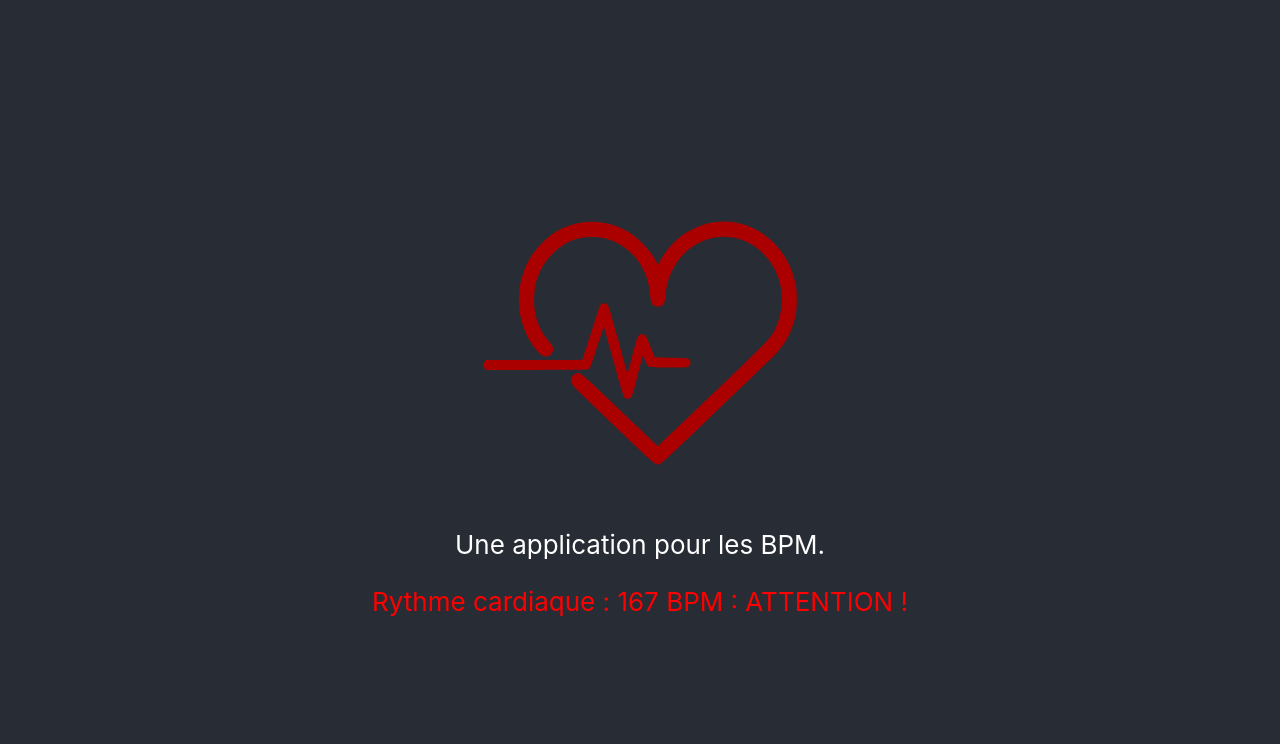
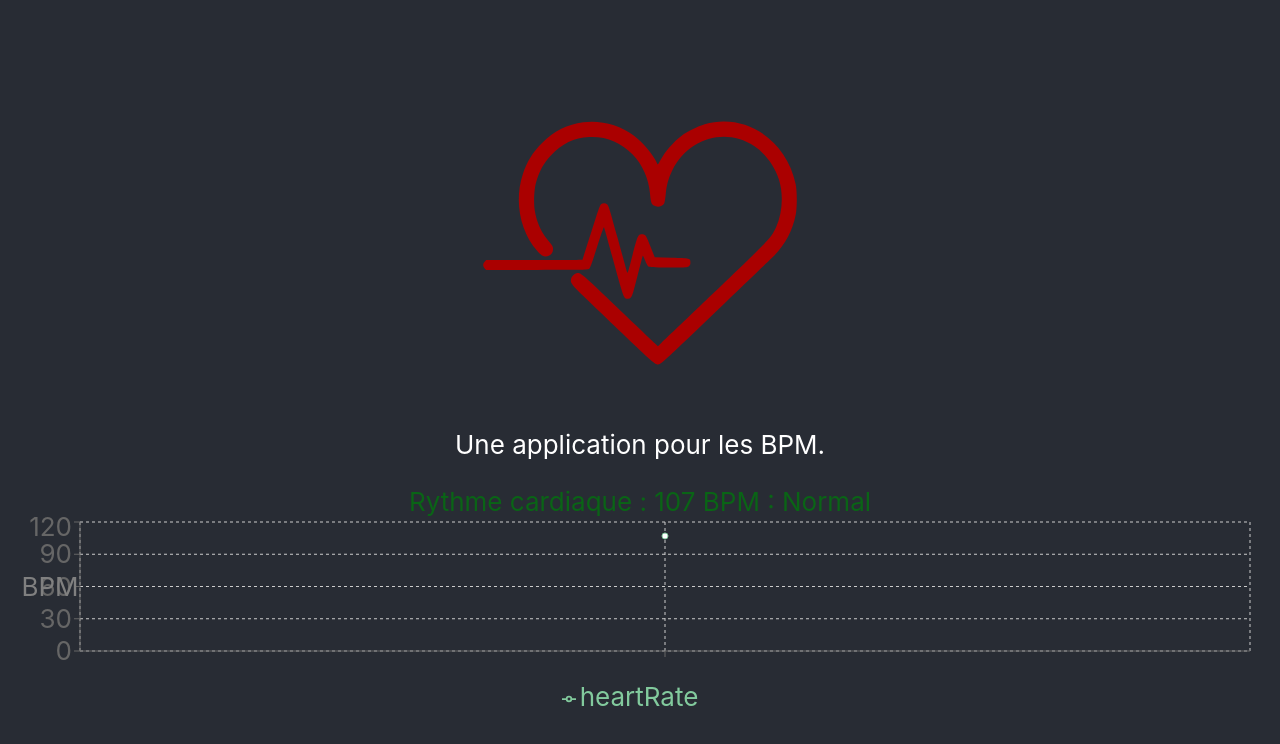
Before and after one commit to HenryCamille/TP3_IOT, a React (Create React App) app: page / in a window 1280 px wide. Shown: the top 744 px of the page. Built offline with nearby package versions, Linux system fonts and the light colour scheme.

Commit message:
Ajout du graphique et slice

```diff
--- a/package.json
+++ b/package.json
@@ -9,6 +9,7 @@
     "react": "^17.0.2",
     "react-dom": "^17.0.2",
     "react-scripts": "4.0.3",
+    "recharts": "^2.1.6",
     "web-vitals": "^1.1.2"
   },
   "scripts": {
--- a/src/App.css
+++ b/src/App.css
@@ -9,6 +9,10 @@
 
 .danger{
   color: red;
+}
+
+.ok{
+  color: rgb(10, 100, 22);
 }
 
 .App-header {
--- a/src/App.js
+++ b/src/App.js
@@ -2,20 +2,26 @@ import { useEffect, useState } from "react";
 import logo from "./logo.svg";
 import "./App.css";
 import InstantHeartRate from "./Composants/InstHeartRate";
+import Graphic from "./Composants/Graphic";
 
 function App() {
-  const [measurements, setMeasurements] = useState([50]);
+  const [measurements, setMeasurements] = useState([]);
   useEffect(() =>{
     setInterval(()=>{
+      const measurement = {
+        timestamp: new Date().getTime(),
+        heartRate: Math.floor(Math.random() * (200 - 40) + 40)
+      };
+      setMeasurements((prev) => [...prev.slice(1).slice(-40), measurement]);
+    }, 5000);
+  },[])
 
-      setMeasurements((prev) => {
-     return [...prev, Math.floor(Math.random() * (200 - 40) + 40)]
-      });
-    }, 5000);
-  }, [])
+  let measurement = null;
+  if (measurements.length>0){
+     measurement = measurements [ measurements.length - 1];
+  }
 
-  const measurement = measurements [ measurements.length - 1];
-  console.log(measurement);
+  console.log(measurements)
 
   return (
     <div className="App">
@@ -23,6 +29,7 @@ function App() {
         <img src={logo} className="App-logo" alt="logo" />
         <p>Une application pour les BPM.</p>
         <InstantHeartRate data ={measurement}/>
+        <Graphic data = {measurements} />
       </header>
     </div>
   );
--- /dev/null
+++ b/src/Composants/Graphic.js
@@ -0,0 +1,34 @@
+import React, { PureComponent } from 'react';
+import { LineChart, Line, XAxis, YAxis, CartesianGrid, Tooltip, Legend, ResponsiveContainer } from 'recharts';
+
+
+function Graphic (props) {
+
+  const {data} = props;
+
+    return (
+      <ResponsiveContainer width="100%" height={200}>
+        <LineChart
+          width={500}
+          height={300}
+          data={data}
+          margin={{
+            top: 5,
+            right: 30,
+            left: 20,
+            bottom: 5,
+          }}
+        >
+          <CartesianGrid strokeDasharray="3 3" />
+          <XAxis dataKey="timeStamp" />
+          <YAxis label="BPM"/>
+          <Tooltip />
+          <Legend />
+          <Line dataKey="heartRate" stroke="#82ca9d" />
+        </LineChart>
+      </ResponsiveContainer>
+    );
+  }
+
+
+export default Graphic
--- a/src/Composants/InstHeartRate.js
+++ b/src/Composants/InstHeartRate.js
@@ -1,29 +1,33 @@
-
-
 
 function InstantHeartRate(props) {
 
     var {data} = props; //Met les valeurs de l'App.js dans le composant.
-    console.log(data);
 
-    var classe = "color";
 
-    if (data > 120){
+    var classe = "ok";
+
+
+if (!data){
+    return <div> no data </div>
+}
+    let text = data.heartRate + " BPM : Normal"
+
+    if (data.heartRate > 120){
 
         classe="danger";
-        data = data + " BPM : ATTENTION ! ";
+        text = data.heartRate + " BPM : ATTENTION ! ";
     }
-    else if (data < 50){
+    else if (data.heartRate < 50){
         classe="danger";
-        data = data + " BPM : ATTENTION ! ";
+        text = data.heartRate + " BPM : ATTENTION ! ";
     }
 
-    else{
-        classe="ok";
-        data = data + " BPM : Normal ";
-    }
+
+
+
+
     return (
-        <div class={classe}>Rythme cardiaque : {data}
+        <div className={classe}>Rythme cardiaque : {text}
         </div>
       )
     }
```
Also changed, not shown: 1 other file (tests, documents, lock files or other folders).
